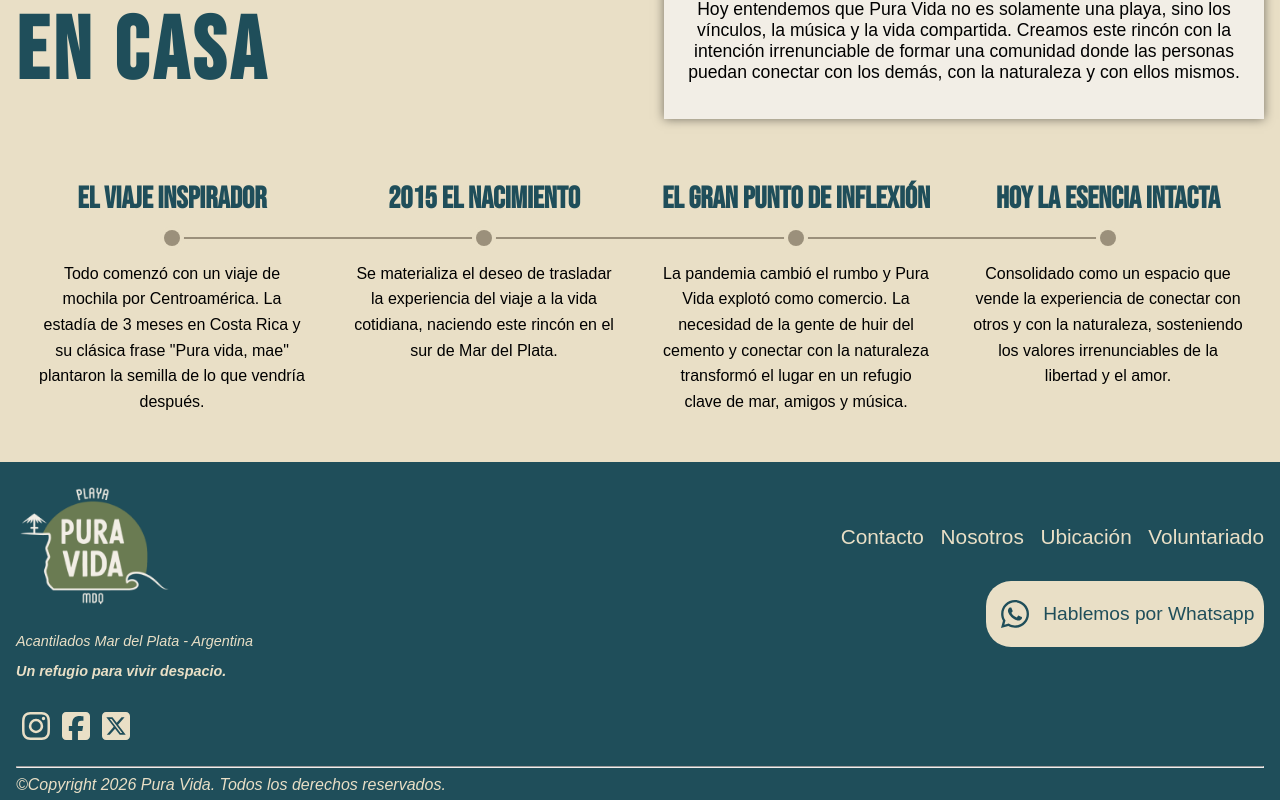
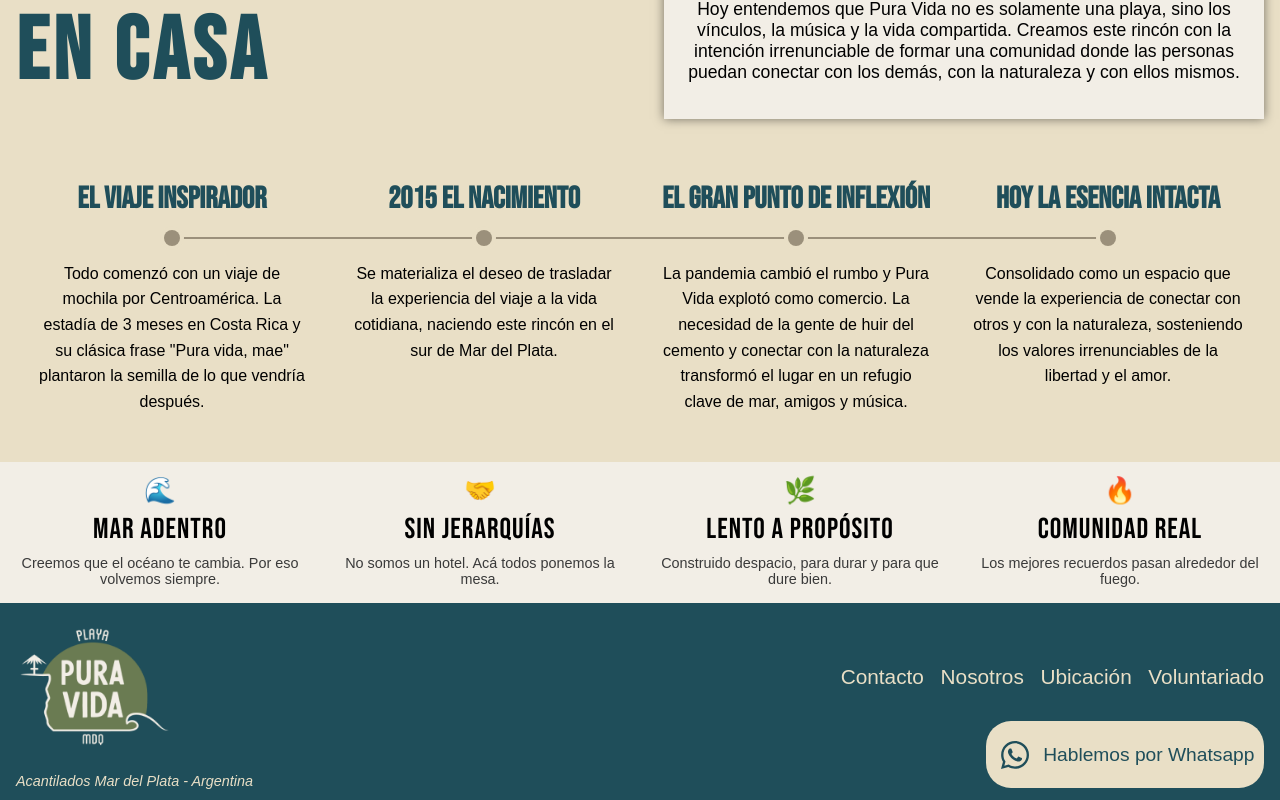
Before and after one commit to vvalenv/pura-vida, a React (Vite) app in the folder frontend/: page /nosotros in a window 1280 px wide. Shown: the part 1051-1851 px from the top of the page. Built offline with nearby package versions, Linux system fonts and the light colour scheme; a web font is replaced by a local one.

Commit message:
correcciones minimas

```diff
--- a/frontend/src/App.jsx
+++ b/frontend/src/App.jsx
@@ -4,9 +4,12 @@
 import { Experience } from './pages/experiences.jsx'
 import { Gastronomy } from './pages/gastronomy.jsx'
 import { Us } from './pages/us.jsx'
+import ScrollToHash from './functions/scrolltohash.jsx'
 
 function App() {
   return (
+    <>
+      <ScrollToHash />
       <Routes>
         <Route path="/" element={<Init />} />
         <Route path="/hospedajes" element={<Accomodation />} />
@@ -14,6 +17,7 @@
         <Route path="/experiencias" element={<Experience />} />
         <Route path="/nosotros" element={<Us />} />
       </Routes>
+    </>
   )
 }
 
--- a/frontend/src/components/footer.jsx
+++ b/frontend/src/components/footer.jsx
@@ -17,8 +17,8 @@
                 <div className='content-footer-cont2'>
                     <div className='content-footer-links'>
                         <Link to="#contacto">Contacto</Link>
-                        <Link to="#nosotros">Nosotros</Link>
-                        <Link to="#ubicacion">Ubicación</Link>
+                        <Link to="/nosotros">Nosotros</Link>
+                        <Link to="/#ubicacion">Ubicación</Link>
                         <Link to="#voluntariado">Voluntariado</Link>
                     </div>
                     <button className='btn-wpp'>
--- a/frontend/src/components/navbar.jsx
+++ b/frontend/src/components/navbar.jsx
@@ -20,7 +20,7 @@
                 <Link to="/gastronomia">Gastronomia</Link>
                 <Link to="/experiencias">Experiencias</Link>
                 <Link to="/nosotros">Nosotros</Link>
-                <Link to="#ubicacion">Ubicación</Link>
+                <Link to="/#ubicacion">Ubicación</Link>
                 <Link to="#reservas" className="link-reserva">Reserva ahora</Link>
             </nav>
             <FontAwesomeIcon icon={faBars} className="menu-toggle" onClick={toggleMenu} aria-label="Abrir menú de navegación" />
--- /dev/null
+++ b/frontend/src/functions/scrolltohash.jsx
@@ -0,0 +1,18 @@
+// ScrollToHash.jsx
+import { useEffect } from 'react';
+import { useLocation } from 'react-router-dom';
+
+export default function ScrollToHash() {
+  const { pathname, hash, key } = useLocation();
+
+  useEffect(() => {
+    if (hash) {
+      const el = document.getElementById(hash.slice(1));
+      el?.scrollIntoView({ behavior: 'smooth', block: 'start' });
+    } else {
+      window.scrollTo(0, 0);
+    }
+  }, [pathname, hash, key]);
+
+  return null;
+}
--- a/frontend/src/sections/hero.jsx
+++ b/frontend/src/sections/hero.jsx
@@ -75,6 +75,17 @@
                     </div>
                 </div>
             </section>
+            <section className='hero-section5' id="ubicacion">
+                <div className="hero-content">
+                    <h2 className='card2-title'>Dónde estamos</h2>
+                    <iframe className='map' src="https://www.google.com/maps/embed?pb=!1m18!1m12!1m3!1d3139.232108556001!2d-57.586271499472566!3d-38.11153416969439!2m3!1f0!2f0!3f0!3m2!1i1024!2i768!4f13.1!3m3!1m2!1s0x9584e0e254c4df6d%3A0x225515a4a8b9c00e!2sPlaya%20Pura%20Vida%20MDQ!5e0!3m2!1ses-419!2sar!4v1791926641797!5m2!1ses-419!2sar" width="600" height="450" allowFullScreen="" loading="lazy" referrerPolicy="strict-origin-when-cross-origin"></iframe>
+                    <h3 className='hero-section5-h3'>¿Cómo llegar?</h3>
+                    <div className='botonera-ubic'>
+                        <button className='boton-ubic'>Colectivos</button>
+                        <button className='boton-ubic'>Desde la terminal</button>
+                    </div>
+                </div>
+            </section>
         </main>
     )
 }
--- a/frontend/src/sections/nosotros.jsx
+++ b/frontend/src/sections/nosotros.jsx
@@ -63,6 +63,30 @@
                     </li>
                 </ol>
             </section>
+            <section className="section3-nosotros">
+                <ul className="section3-nosotros-list">
+                    <li className="section3-nosotros-item">
+                        <span className="section3-nosotros-icon" aria-hidden="true">🌊</span>
+                        <h3 className="section3-nosotros-title">Mar adentro</h3>
+                        <p className="section3-nosotros-text">Creemos que el océano te cambia. Por eso volvemos siempre.</p>
+                    </li>
+                    <li className="section3-nosotros-item">
+                        <span className="section3-nosotros-icon" aria-hidden="true">🤝</span>
+                        <h3 className="section3-nosotros-title">Sin jerarquías</h3>
+                        <p className="section3-nosotros-text">No somos un hotel. Acá todos ponemos la mesa.</p>
+                    </li>
+                    <li className="section3-nosotros-item">
+                        <span className="section3-nosotros-icon" aria-hidden="true">🌿</span>
+                        <h3 className="section3-nosotros-title">Lento a propósito</h3>
+                        <p className="section3-nosotros-text">Construido despacio, para durar y para que dure bien.</p>
+                    </li>
+                    <li className="section3-nosotros-item">
+                        <span className="section3-nosotros-icon" aria-hidden="true">🔥</span>
+                        <h3 className="section3-nosotros-title">Comunidad real</h3>
+                        <p className="section3-nosotros-text">Los mejores recuerdos pasan alrededor del fuego.</p>
+                    </li>
+                </ul>
+            </section>
         </main>
     )
 }
--- a/frontend/src/styles/components.css
+++ b/frontend/src/styles/components.css
@@ -105,14 +105,14 @@
     flex-direction: column;
     gap: 1em;
     background-color: var(--cream);
-    padding-bottom: 1em;
+    padding-bottom: 1.5em;
 }
 .card2-olive {
     color: var(--olive);
 }
 .card2-img {
     width: 100%;
-    height: 300px;
+    height: 420px;
 }
 .card2-content {
     text-align: center;
@@ -120,16 +120,20 @@
 .card2-title {
     font-family: var(--font-display);
     text-transform: uppercase;
+    letter-spacing: 2px;
     font-weight: 900;
     font-size: 3em;
 }
 .card2-desc {
-   padding: 0 0.8em;
+    font-size: 1.2rem;
+    max-width: 450px;
+    margin: 0.8em auto;
+    padding: 0 0.8em;
 }
 /*card 3*/
 .card3 {
     height: 230px;
-    width: 170px;
+    width: 180px;
     border-radius: 15px;
     margin: auto;
     display: grid;
@@ -356,7 +360,7 @@
         max-width: 600px;
     }
     .card2-title {
-        font-size: 5em;
+        font-size: 5.5em;
     }
     .card2-desc {
         max-width: 550px;
--- a/frontend/src/styles/main-hero.css
+++ b/frontend/src/styles/main-hero.css
@@ -2,7 +2,7 @@
     grid-row: fila-2;
     width: 100%;
     display: grid;
-    grid-template-rows: [fila-1] 85vh [fila-2] 50vh [fila-3] auto [fila-4] auto [fila-5];
+    grid-template-rows: [fila-1] 85vh [fila-2] 50vh [fila-3] auto [fila-4] auto [fila-5] auto [fila-6];
 }
 .hero-section1 {
     height: 100%;
@@ -102,6 +102,43 @@
     font-size: 3rem;
     text-align: center;
 }
+/*seccion 5*/
+.hero-section5 {
+    grid-row: fila-5;
+}
+.hero-section5 div {
+    gap: 1.2em;
+    padding: 2em 1em;
+}
+.hero-section5-h3 {
+    font-family: var(--font-display);
+    text-transform: uppercase;
+    letter-spacing: 2px;
+    font-weight: 700;
+    font-size: 2.2rem;
+}
+.map {
+    border: none;
+    box-shadow: 0px 0px 10px rgba(0, 0, 0, 0.5);
+}
+.botonera-ubic {
+    display: flex;
+    flex-direction: row;
+    justify-content: space-between;
+}
+.boton-ubic {
+    background-color: var(--white);
+    box-shadow: 0px 0px 10px rgba(0, 0, 0, 0.5);
+    padding: 1em 0;
+    width: 150px;
+    font-size: 0.9em;
+    font-weight: 700;
+    transition: all 0.4s;
+}
+.boton-ubic:hover {
+    background-color: var(--olive);
+    color: var(--cream);
+}
 
 @media (min-width: 768px) {
     /*Seccion 1*/
@@ -134,6 +171,13 @@
     .hero-title-sec4 {
         font-size: 4rem;
     }
+    /*seccion 5*/
+    .map {
+        width: 80%;
+    }
+    .hero-section5-h3 {
+        font-size: 3.5rem;
+    }
 }
 
 @media (min-width: 900px) {
--- a/frontend/src/styles/main-nosotros.css
+++ b/frontend/src/styles/main-nosotros.css
@@ -1,7 +1,7 @@
 .main-nosotros {
     grid-row: fila-2;
     display: grid;
-    grid-template-rows: [fila-1] 85vh [fila-2] auto [fila-3];
+    grid-template-rows: [fila-1] 85vh [fila-2] auto [fila-3] auto [fila-4];
 }
 .section1-nosotros {
     grid-row: fila-1;
@@ -37,6 +37,9 @@
     font-weight: 600;
 }
 /*seccion 2*/
+.section2-nosotros {
+    grid-row: fila-2;
+}
 .content-section2-nosotros {
     display: flex;
     flex-direction: column;
@@ -114,6 +117,44 @@
 /* "Hoy": el punto se llena de azul */
 .timeline__item-nosotros--current .timeline__dot-nosotros::after {
   background: var(--blue);
+}
+/*seccion 3*/
+.section3-nosotros {
+    grid-row: fila-3;
+    background-color: var(--white);
+    color: #000;
+}
+.section3-nosotros-list {
+    display: grid;
+    grid-template-columns: repeat(2, minmax(0, 1fr));
+    gap: 1.75rem 1.25rem;
+    margin: 0 auto;
+    padding: 1em;
+    list-style: none;
+}
+.section3-nosotros-item {
+    display: flex;
+    flex-direction: column;
+    align-items: center;
+    text-align: center;
+    gap: 0.5em;
+}
+.section3-nosotros-icon {
+    display: block;
+    font-size: 1.6rem;
+    line-height: 1;
+}
+.section3-nosotros-title {
+    font-family: var(--font-display);
+    font-size: 1.8rem;
+    text-transform: uppercase;
+    font-weight: 400;
+    letter-spacing: 1px;
+}
+.section3-nosotros-text {
+    margin: 0;
+    font-size: 0.9rem;
+    color: #3a3a3a;
 }
 @media (min-width: 768px) {
     .section1-nosotros {
@@ -199,4 +240,9 @@
         max-width: 32ch;
         font-size: 1rem;
     }
+
+    .section3-nosotros-list {
+        grid-template-columns: repeat(4, minmax(0, 1fr));
+        gap: 2em;
+    }
 }
```
Lines whose indentation alone changed are shown as unchanged.
